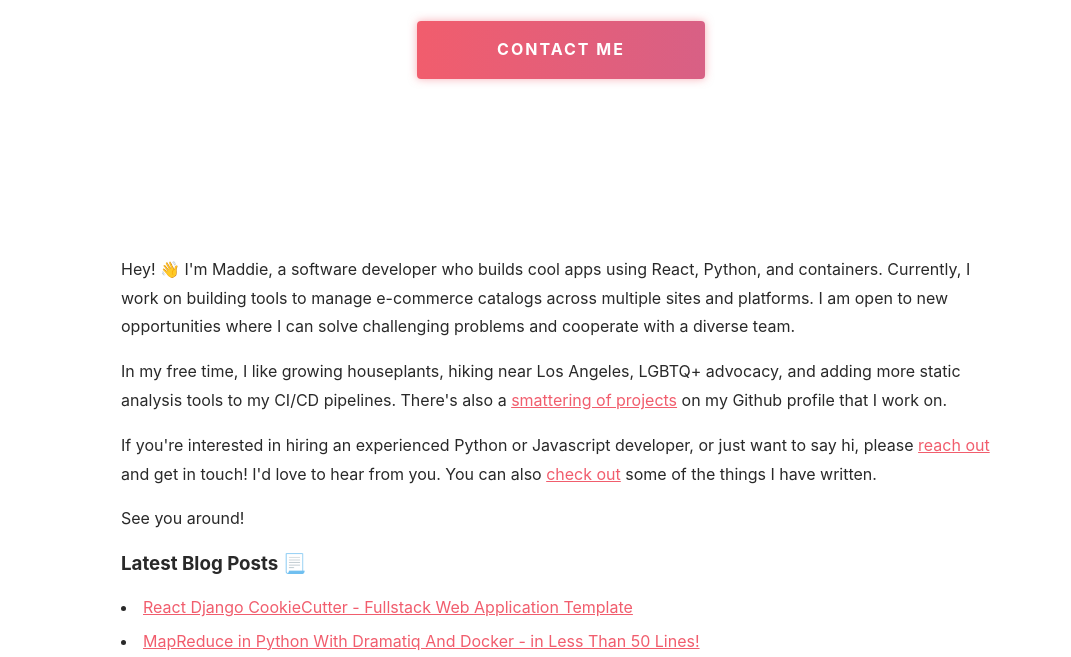
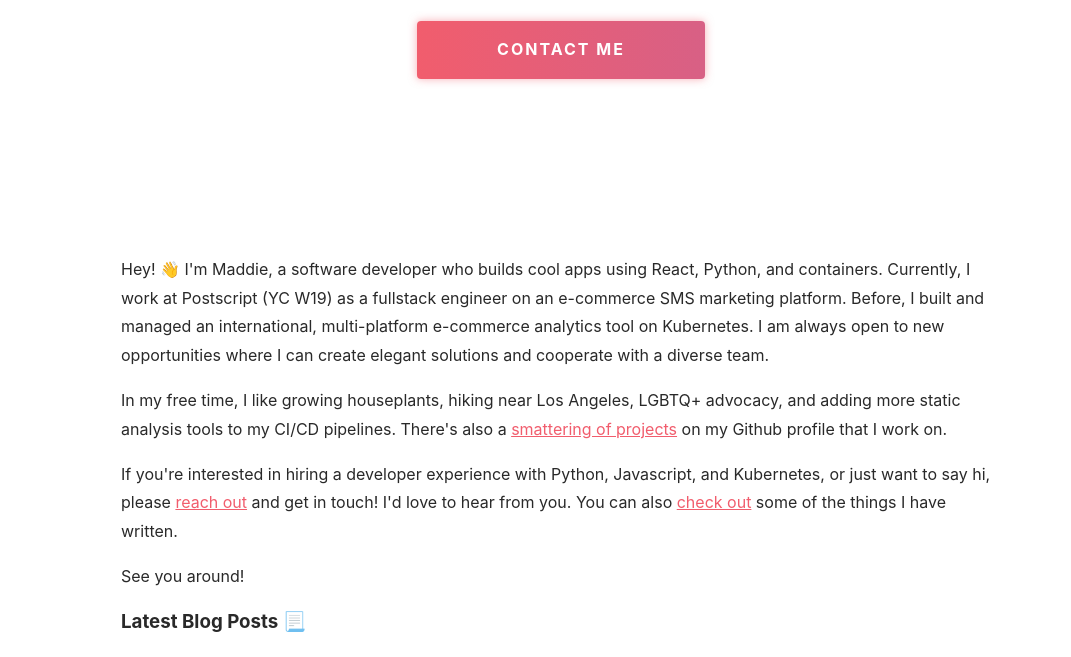
Before and after one commit to madelyneriksen/madelyneriksen.com, a Gatsby site: page / in a window 1280 px wide. Shown: the part 350-1007 px from the top of the page, without its empty margins (79-1150 px from the left). Built offline with nearby package versions, Linux system fonts and the light colour scheme; Gatsby itself is replaced by a stand-in of ours.

Commit message:
Homepage updates.

```diff
--- a/content/copy/homepage.md
+++ b/content/copy/homepage.md
@@ -5,10 +5,10 @@ name: "homepage"
 
 ---
 
-Hey! 👋 I'm Maddie, a software developer who builds cool apps using React, Python, and containers. Currently, I work on building tools to manage e-commerce catalogs across multiple sites and platforms. I am open to new opportunities where I can solve challenging problems and cooperate with a diverse team.
+Hey! 👋 I'm Maddie, a software developer who builds cool apps using React, Python, and containers. Currently, I work at Postscript (YC W19) as a fullstack engineer on an e-commerce SMS marketing platform. Before, I built and managed an international, multi-platform e-commerce analytics tool on Kubernetes. I am always open to new opportunities where I can create elegant solutions and cooperate with a diverse team.
 
 In my free time, I like growing houseplants, hiking near Los Angeles, LGBTQ+ advocacy, and adding more static analysis tools to my CI/CD pipelines. There's also a [smattering of projects](https://github.com/madelyneriksen/) on my Github profile that I work on.
 
-If you're interested in hiring an experienced Python or Javascript developer, or just want to say hi, please [reach out](/contact/) and get in touch! I'd love to hear from you. You can also [check out](/blog/) some of the things I have written.
+If you're interested in hiring a developer experience with Python, Javascript, and Kubernetes, or just want to say hi, please [reach out](/contact/) and get in touch! I'd love to hear from you. You can also [check out](/blog/) some of the things I have written.
 
 See you around!
```
